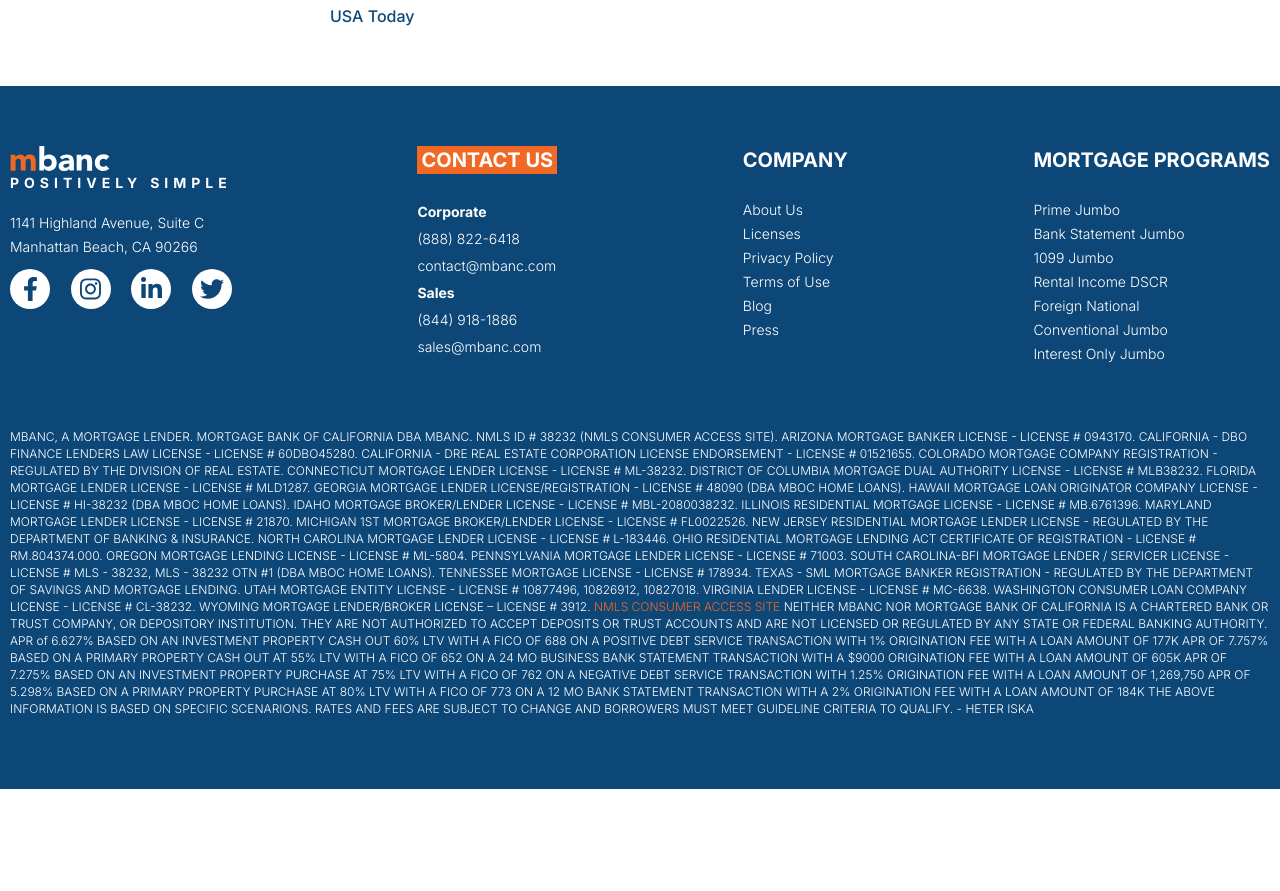
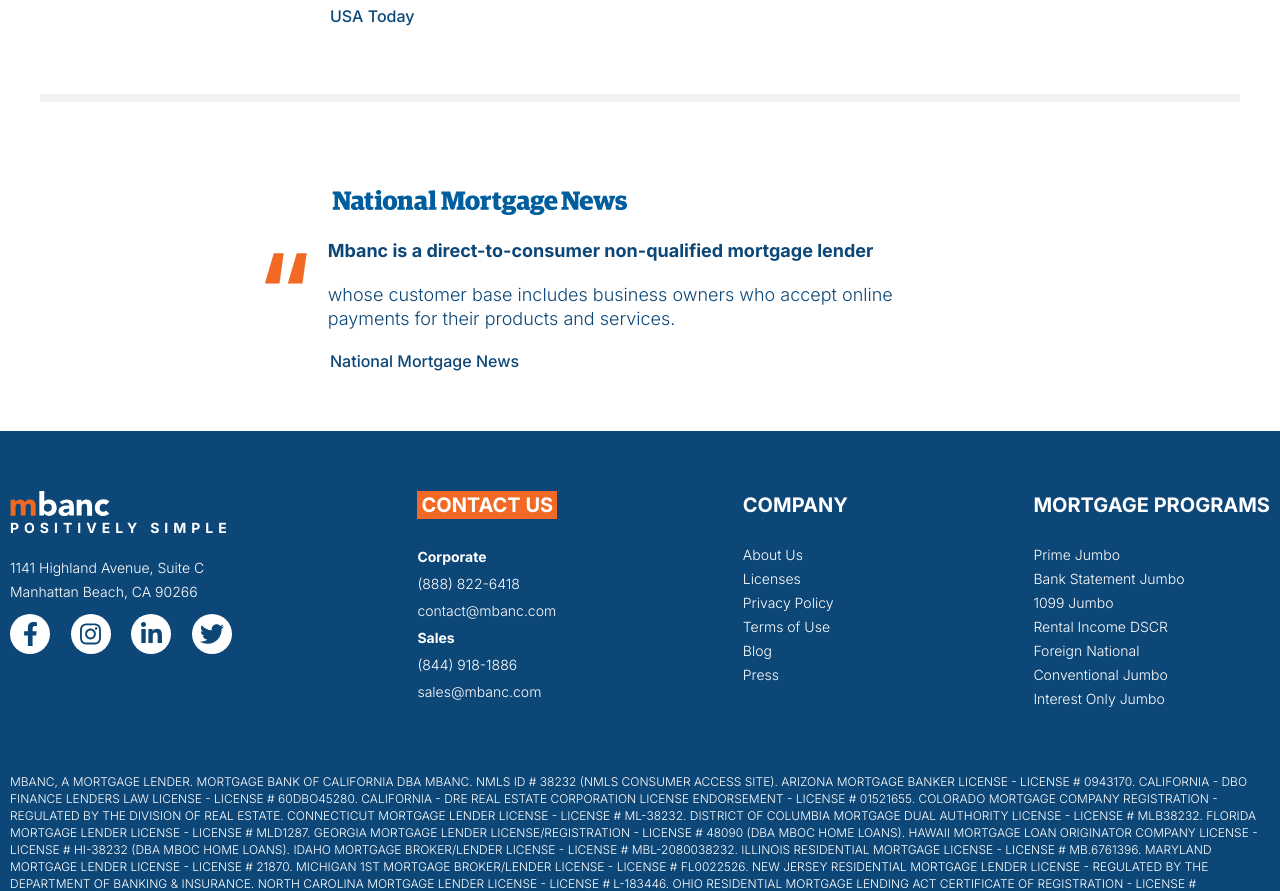
Before and after one commit to cotua-dev/mbanc-press, a Next.js app: page / in a window 1280 px wide. Shown: the part 2700-3591 px from the top of the page. Before the commit the page ends 3489 px from the top, so only its background shows below. Built offline with nearby package versions, Linux system fonts and the light colour scheme.

Commit message:
feat(InThePress.initials.ts): add national mortgage news article

```diff
--- a/components/InThePress/InThePress.initials.ts
+++ b/components/InThePress/InThePress.initials.ts
@@ -51,4 +51,14 @@
         remainder: "it controls all of its loan analysis and decision-making.",
         newsOutlet: 'USA Today',
     },
+    {
+        imagePath: '/images/press/NationalMortgageNews.svg',
+        imageAlt: 'National Mortgage News Logo',
+        imageHeight: 25,
+        imageWidth: 300,
+        quoteURL: 'https://www.nationalmortgagenews.com/news/non-qm-lender-mbanc-underwrites-borrower-income-from-mobile-wallets',
+        catchPhrase: "Mbanc is a direct-to-consumer non-qualified mortgage lender",
+        remainder: "whose customer base includes business owners who accept online payments for their products and services.",
+        newsOutlet: 'National Mortgage News',
+    },
 ];
```
